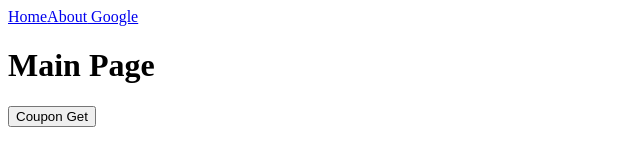
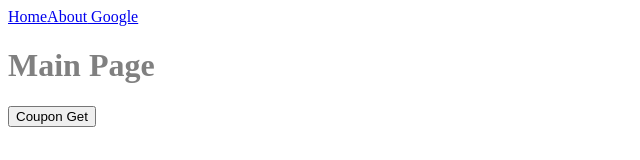
Before and after one commit to Takumikimura1899/nuxt3_basic_study, a Nuxt app: page / in a window 1280 px wide. Shown: the top 160 px of the page, without its empty margins (0-640 px from the left). Built offline with nearby package versions, Linux system fonts and the light colour scheme.

Commit message:
assets css

```diff
--- /dev/null
+++ b/assets/css/style.css
@@ -0,0 +1,3 @@
+h1 {
+  color: gray;
+}
--- a/nuxt.config.ts
+++ b/nuxt.config.ts
@@ -1,4 +1,4 @@
 // https://nuxt.com/docs/api/configuration/nuxt-config
 export default defineNuxtConfig({
-  devtools: { enabled: true }
-})
+  css: ['/assets/css/style.css'],
+});
```
